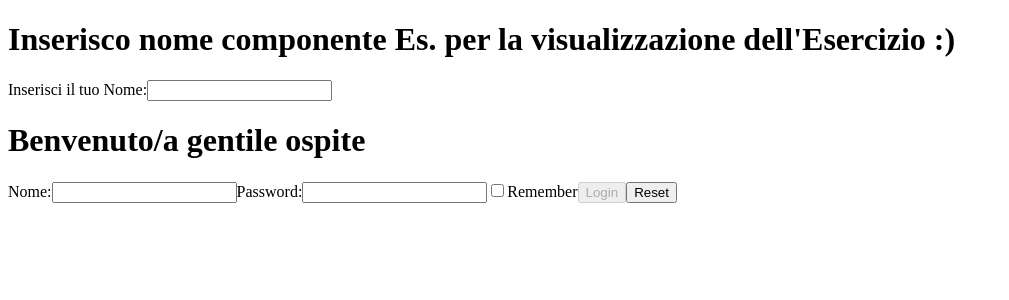
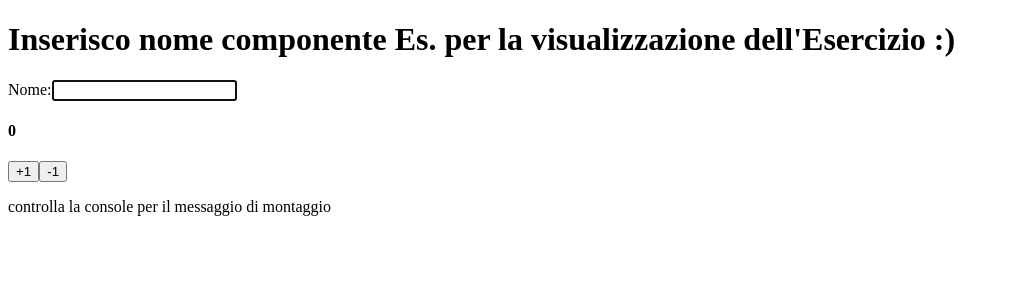
Before and after one commit to Fabiox777325/Esercizi_REACT, a React (Vite) app in the folder Progetto_React/per_esercizi/: page / in a window 1280 px wide. Shown: the top 300 px of the page, without its empty margins (0-1009 px from the left). Built offline with nearby package versions, Linux system fonts and the light colour scheme.

Commit message:
useRef fatto

```diff
--- a/Progetto_React/per_esercizi/src/App.tsx
+++ b/Progetto_React/per_esercizi/src/App.tsx
@@ -1,10 +1,11 @@
 import { InteractiveWelcome } from "./cartella_esercizi/Form_Controllati_2/Form_Controllati_2";
+import { FocusableInput } from "./cartella_esercizi/UseRef_1/UseRef_1";
 
 export function App() {
   return (
     <div>
       <h1>Inserisco nome componente Es. per la visualizzazione dell'Esercizio :)</h1>
-      <InteractiveWelcome />
+      <FocusableInput />
     </div>
   );
 }
--- /dev/null
+++ b/Progetto_React/per_esercizi/src/cartella_esercizi/UseRef_1/UseRef_1.tsx
@@ -0,0 +1,80 @@
+// Crea un componente FocusableInput che renderizza un tag input. Non appena il componente viene renderizzato, il tag input dovrebbe essere automaticamente messo a fuoco.
+// Utilizzando StrictMode, crea un componente con un effetto che stampa un messaggio solo quando il componente è montato per la prima volta. Usa un ref per tenere traccia se il componente è montato o meno.
+// Modifica il componente Counter in modo che ogni volta che il valore del contatore cambia, il valore di un ref venga aggiornato per contenere la direzione del cambiamento (cioè "up" o "down") rispetto alla prop partialValue. Stampa il valore del ref nella console solo quando è diverso dal valore precedente.
+
+import { useEffect, useRef, useState } from "react";
+
+export function FocusableInput() {
+  const inputRef = useRef<HTMLInputElement>(null);
+  useEffect(() => {
+    if (inputRef.current) {
+      console.log(inputRef.current);
+      inputRef.current.focus(); // approccio più sicuro per stampare se presente e se non, non dia errori
+    }
+  }, []);
+  return (
+    <>
+      <form>
+        <label htmlFor="name">Nome:</label>
+        <input type="text" ref={inputRef} title="name" name="name" />
+      </form>
+      <Counter increment={1} decrement={1} initialValue={0} />
+      <MountMessage />
+    </>
+  );
+}
+
+interface CounterProps {
+  initialValue: number;
+  increment: number;
+  decrement: number;
+}
+
+function Counter({ initialValue, increment, decrement }: CounterProps) {
+  const [counter, setCounter] = useState(initialValue);
+  const directionRef = useRef<string>("");
+  const lastLoggedDirection = useRef<string>("");
+
+  useEffect(() => {
+    if (counter > initialValue) {
+      directionRef.current = "up";
+    } else if (counter < initialValue) {
+      directionRef.current = "down";
+    }
+
+    if (directionRef.current !== lastLoggedDirection.current) {
+      console.log("direzione cambiata in:", directionRef.current);
+      lastLoggedDirection.current = directionRef.current;
+    }
+  }, [counter, initialValue]);
+
+  function counterIncrement() {
+    setCounter((c) => c + increment);
+  }
+  function counterDecrement() {
+    setCounter((c) => c - decrement);
+  }
+  return (
+    <>
+      <h4>{counter}</h4>
+      <button title="per incremento" onClick={counterIncrement}>
+        +{increment}
+      </button>
+      <button title="per decremento" onClick={counterDecrement}>
+        -{decrement}
+      </button>
+    </>
+  );
+}
+
+function MountMessage() {
+  const isMountedRef = useRef(false);
+
+  useEffect(() => {
+    if (!isMountedRef.current) {
+      console.log("componente montato per la prima volta!");
+      isMountedRef.current = true;
+    }
+  }, []);
+  return <p>controlla la console per il messaggio di montaggio</p>;
+}
```
